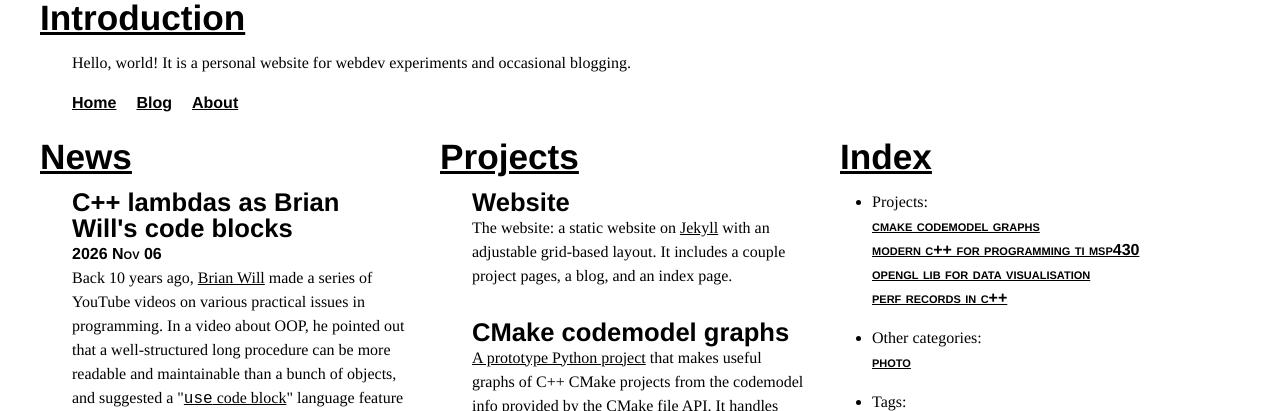
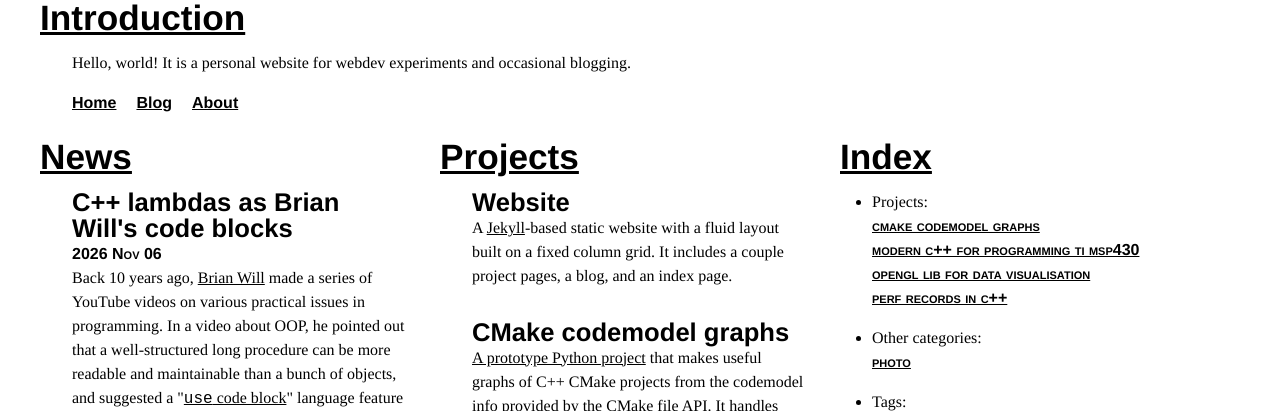
Before and after one commit to xealits/xealits.github.io, a Jekyll site: the page built from index.html, in a window 1280 px wide. Shown: the top 411 px of the page. Built offline with Jekyll 4.4.1, drawn with Linux system fonts in a browser that asks for light colours.

Commit message:
A better description of the website
	modified:   index.html

```diff
--- a/index.html
+++ b/index.html
@@ -97,9 +97,8 @@ title: home
   </h1>
 
   <summary>
-    The website:
-    a static website on <a href="https://jekyllrb.com/">Jekyll</a>
-    with an adjustable grid-based layout.
+    A <a href="https://jekyllrb.com/">Jekyll</a>-based static website
+    with a fluid layout built on a fixed column grid.
     It includes a couple project pages, a blog, and an index page.
   </summary>
   </article>
```
